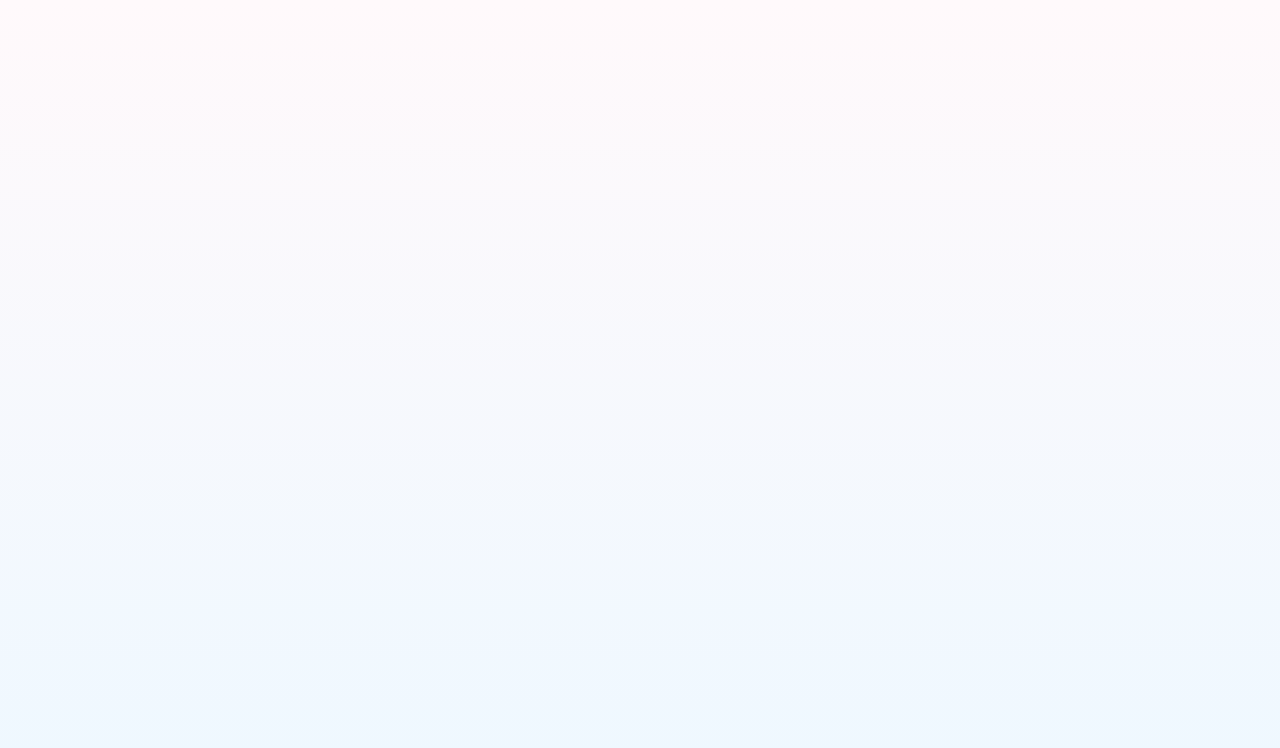
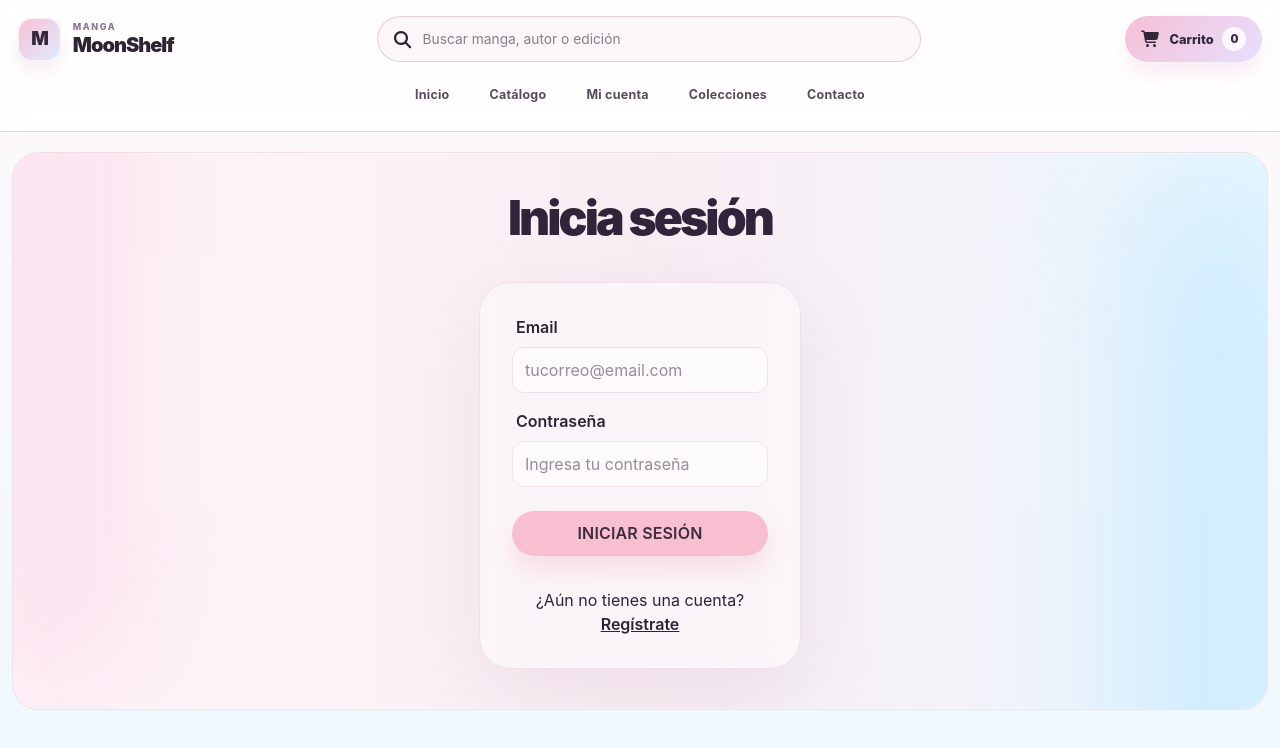
Before and after one commit to cmssandoval/proyecto-final-manga-store, a React app in the folder frontend/: page /login in a window 1280 px wide. Before the commit this address had no page. Shown: the top 748 px of the page. Built offline with nearby package versions, Linux system fonts and the light colour scheme; the HTML template or start-up script is replaced by a standard one.

Commit message:
feat: add Login view, form, schema, and route

```diff
--- a/frontend/src/App.jsx
+++ b/frontend/src/App.jsx
@@ -8,6 +8,7 @@ import RegisterView from './views/Register.jsx';
 import MainLayout from './layouts/MainLayout.jsx';
 
 import AppProviders from './contexts/AppProviders.jsx';
+import LoginView from './views/Login.jsx';
 
 const App = () => {
   return (
@@ -19,6 +20,7 @@ const App = () => {
             <Route path="/" element={<Home />} />
             <Route path="/perfil" element={<ProfileView />} />
             <Route path="/register" element={<RegisterView />} />
+            <Route path="/login" element={<LoginView />} />
           </Route>
         </Routes>
 
--- /dev/null
+++ b/frontend/src/components/LoginForm.jsx
@@ -0,0 +1,90 @@
+import { useState } from 'react';
+import loginSchema from '../schemas/LoginSchema.js';
+import { NavLink } from 'react-router-dom';
+
+import '../styles/AuthForm.css';
+
+const LoginForm = ({ onSubmitSuccess, isLoading }) => {
+
+  const [formData, setFormData] = useState({
+    email: '', password: '',
+  });
+  const [error, setError] = useState('');
+
+  const handleChange = (event) => {
+    const { name, value } = event.target;
+    setFormData((prev) => ({ ...prev, [name]: value }));
+  };
+
+  const handleLogin = (event) => {
+
+    event.preventDefault();
+    setError('');
+
+    const zodParseResult = loginSchema.safeParse(formData);
+    if (!zodParseResult.success) {
+      setError(zodParseResult.error.issues[0].message);
+      return;
+    }
+
+    onSubmitSuccess(formData);
+  };
+
+  return (
+    <section className="main-container">
+      <div className="glow glow-right" />
+      <div className="glow glow-left" />
+
+      <div className="internal-container">
+        <div>
+          <h1 className="title">Inicia sesión</h1>
+        </div>
+        <div className='auth-form-shell'>
+          {error && <p className="auth-form-error">{error}</p>}
+          <form onSubmit={handleLogin} className="auth-form">
+
+            <div className="field-group">
+              <label htmlFor='login-email' className="field-label">Email</label>
+              <input
+                id='login-email'
+                type="email"
+                name="email"
+                value={formData.email}
+                onChange={handleChange}
+                placeholder="tucorreo@email.com"
+                className="field-input"
+              />
+            </div>
+
+            <div className="field-group">
+              <label htmlFor='login-password' className="field-label">Contraseña</label>
+              <input
+                id='login-password'
+                type="password"
+                name="password"
+                value={formData.password}
+                onChange={handleChange}
+                placeholder="Ingresa tu contraseña"
+                className="field-input"
+              />
+            </div>
+
+            <button type="submit" disabled={isLoading} className="button primary">
+              {isLoading ? 'Iniciando sesión...' : 'Iniciar Sesión'}
+            </button>
+            <div className='bottom-text'>
+              <p>¿Aún no tienes una cuenta?<br />
+                <span className='font-semibold underline'>
+                  <NavLink to={'/register'} >Regístrate</NavLink>
+                </span>
+              </p>
+            </div>
+          </form>
+        </div>
+
+      </div>
+    </section>
+  );
+};
+
+export default LoginForm;
--- a/frontend/src/components/RegisterForm.jsx
+++ b/frontend/src/components/RegisterForm.jsx
@@ -42,10 +42,10 @@ const RegisterForm = ({ onSubmitSuccess, isLoading }) => {
 
       <div className="internal-container">
         <div>
-          <h1 className="title">Regístrate Gratis</h1>
-          {error && <p className="auth-form-error">{error}</p>}
+          <h1 className="title">Regístrate</h1>
         </div>
         <div className='auth-form-shell'>
+          {error && <p className="auth-form-error">{error}</p>}
           <form onSubmit={handleRegister} className="auth-form">
             <div className="field-group">
               <label htmlFor='register-name' className="field-label">Nombre</label>
@@ -103,7 +103,11 @@ const RegisterForm = ({ onSubmitSuccess, isLoading }) => {
               {isLoading ? 'Registrando...' : 'Registrarse'}
             </button>
             <div className='bottom-text'>
-              <p>¿Ya tienes una cuenta? <span className='font-semibold underline'><NavLink to={'/login'} >Inicia Sesión</NavLink></span></p>
+              <p>¿Ya tienes una cuenta?<br />
+                <span className='font-semibold underline'>
+                  <NavLink to={'/login'} >Inicia Sesión</NavLink>
+                </span>
+              </p>
             </div>
           </form>
         </div>
--- /dev/null
+++ b/frontend/src/schemas/LoginSchema.js
@@ -0,0 +1,16 @@
+import { z } from 'zod';
+
+const LoginSchema = z.object({
+  email: z
+    .email('Ingresa un email válido')
+    .trim()
+    .min(1, 'El correo es obligatorio')
+    .max(254, 'El email es demasiado largo')
+    .toLowerCase(),
+  password: z
+    .string()
+    .min(8, 'La contraseña debe tener al menos 8 caracteres')
+    .max(64, 'La contraseña no debe superar los 64 caracteres')
+});
+
+export default LoginSchema;
--- a/frontend/src/styles/AuthForm.css
+++ b/frontend/src/styles/AuthForm.css
@@ -44,7 +44,9 @@
 }
 
 .title {
-    /* font-size: 4rem; */
+    margin-top: 1rem;
+    margin-bottom: 1rem;
+    font-size: 3rem;
     text-align: center;
 }
 
@@ -59,7 +61,12 @@
 }
 
 .auth-form-error {
-    margin: 1rem 1rem 0;
+    margin: auto;
+    margin-top: 2rem;
+    margin-bottom: 0;
+    padding: 0.5rem;
+    padding-bottom: 0;
+    max-width: 18rem;
     font-weight: 500;
     color: red;
     text-align: center;
@@ -69,7 +76,7 @@
     padding: 2rem;
     display: flex;
     flex-direction: column;
-    gap: 0.5rem;
+    gap: 1rem;
     box-sizing: border-box;
     width: 20rem;
     max-width: 22rem;
@@ -82,6 +89,12 @@
     font-weight: 600;
     line-height: 1.2;
     letter-spacing: 0.01em;
+}
+
+.field-group {
+    display: flex;
+    flex-direction: column;
+    gap: 0.5rem;
 }
 
 .field-label {
@@ -99,4 +112,5 @@
 
 .bottom-text {
     margin-top: 1rem;
+    text-align: center;
 }
--- /dev/null
+++ b/frontend/src/views/Login.jsx
@@ -0,0 +1,41 @@
+import { useState } from 'react';
+import { useNavigate } from 'react-router-dom';
+import LoginForm from '../components/LoginForm.jsx';
+
+const LoginView = () => {
+
+  const [ isLoading, setIsLoading ] = useState(false);
+  const [ apiError, setApiError ] = useState('');
+
+  const navigate = useNavigate();
+
+  const handleLoginSubmit = async (userData) => {
+    setIsLoading(true);
+    setApiError('')
+
+    try {
+      console.log('Enviando datos al backend:', userData);
+
+      await new Promise((resolve) => setTimeout(resolve, 1500)); // Simulación de espera
+
+      // Reemplazar por modal bonito o sección de errores común
+      alert('Inicio de sesión exitoso!');
+      navigate('/profile');
+
+    } catch (err) {
+      setApiError('El correo ya está registrado o hubo un error en el servidor');
+    } finally {
+      setIsLoading(false);
+    }
+
+  };
+
+  return(
+    <>
+      {apiError && <div className="api-error">{apiError}</div>}
+      <LoginForm onSubmitSuccess={handleLoginSubmit} isLoading={isLoading} />
+    </>
+  );
+};
+
+export default LoginView;
```
